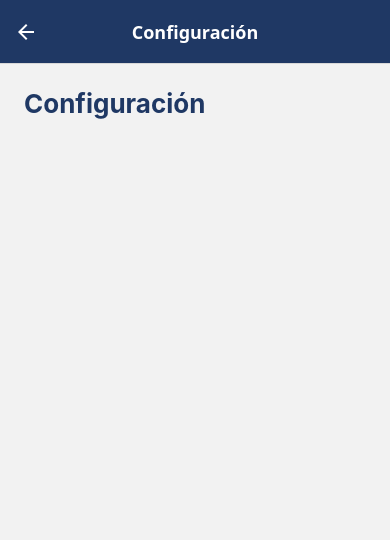
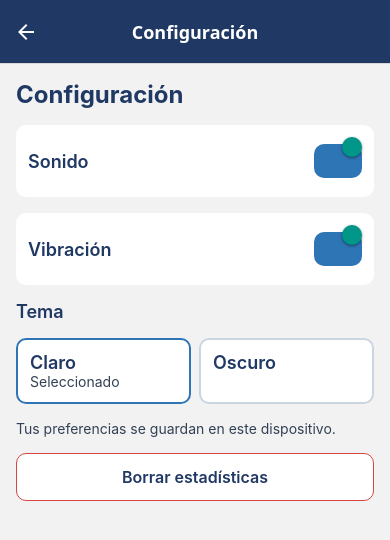
Before and after one commit to jorgetamayo8279-maker/Ahorcado, a React Native app: screen /Configuracion in a window 390 px wide. Shown: the top 540 px of the page. Built offline with nearby package versions, Linux system fonts and the light colour scheme.

Commit message:
Implementa pantalla de configuracion

```diff
--- a/src/screens/ConfiguracionScreen.js
+++ b/src/screens/ConfiguracionScreen.js
@@ -1,23 +1,192 @@
-import React from 'react';
-import { View, Text, StyleSheet } from 'react-native';
+import React, { useCallback, useRef, useState } from 'react';
+import { View, Text, Switch, Pressable, ScrollView, Alert, StyleSheet } from 'react-native';
+import { SafeAreaView } from 'react-native-safe-area-context';
+import { useFocusEffect } from '@react-navigation/native';
+import {
+  leerConfiguracion, guardarConfiguracion, borrarEstadisticas, CONFIGURACION_POR_DEFECTO,
+} from '../storage/almacenamiento';
+import colors from '../theme/colors';
 
 export default function ConfiguracionScreen() {
+  const [configuracion, setConfiguracion] = useState({ ...CONFIGURACION_POR_DEFECTO });
+  const [cargando, setCargando] = useState(true);
+  const [operacion, setOperacion] = useState('');
+  const [mensaje, setMensaje] = useState('');
+  const actual = useRef(configuracion);
+  const sesionActual = useRef(null);
+  const ocupado = useRef(false);
+  const confirmacion = useRef(null);
+  const pendiente = useRef(Promise.resolve());
+
+  useFocusEffect(useCallback(() => {
+    const sesion = {};
+    sesionActual.current = sesion;
+    setCargando(true);
+    setMensaje('');
+    setOperacion('');
+    async function cargar() {
+      let datos;
+      try {
+        await pendiente.current;
+        if (sesionActual.current !== sesion) return;
+        datos = await leerConfiguracion();
+      } catch {
+        datos = { ...CONFIGURACION_POR_DEFECTO };
+      }
+      if (sesionActual.current !== sesion) return;
+      actual.current = datos;
+      setConfiguracion(datos);
+      setCargando(false);
+    }
+    cargar();
+    return () => {
+      if (sesionActual.current === sesion) sesionActual.current = null;
+      if (confirmacion.current === sesion) confirmacion.current = null;
+    };
+  }, []));
+
+  const bloqueado = cargando || operacion !== '';
+
+  function cambiar(campo, valor) {
+    const sesion = sesionActual.current;
+    if (!sesion || cargando || ocupado.current || confirmacion.current) return;
+    const anterior = actual.current;
+    if (anterior[campo] === valor) return;
+    const siguiente = { ...anterior, [campo]: valor };
+    ocupado.current = true;
+    actual.current = siguiente;
+    setConfiguracion(siguiente);
+    setOperacion('guardando');
+    setMensaje('');
+    pendiente.current = (async () => {
+      let guardado = false;
+      try {
+        guardado = await guardarConfiguracion(siguiente);
+      } catch {
+        guardado = false;
+      }
+      ocupado.current = false;
+      if (sesionActual.current !== sesion) return;
+      if (!guardado) {
+        actual.current = anterior;
+        setConfiguracion(anterior);
+      }
+      setMensaje(guardado ? 'Configuración guardada.' : 'No se pudo guardar. Inténtalo de nuevo.');
+      setOperacion('');
+    })();
+  }
+
+  function solicitarBorrado() {
+    const sesion = sesionActual.current;
+    if (!sesion || cargando || ocupado.current || confirmacion.current) return;
+    confirmacion.current = sesion;
+    Alert.alert('Borrar estadísticas', 'Se eliminarán las estadísticas y el ranking. Esta acción no se puede deshacer.', [
+      {
+        text: 'Cancelar',
+        style: 'cancel',
+        onPress: () => { if (confirmacion.current === sesion) confirmacion.current = null; },
+      },
+      {
+        text: 'Borrar',
+        style: 'destructive',
+        onPress: () => {
+          if (sesionActual.current !== sesion || confirmacion.current !== sesion || ocupado.current) return;
+          confirmacion.current = null;
+          ocupado.current = true;
+          setOperacion('borrando');
+          setMensaje('');
+          pendiente.current = (async () => {
+            let borrado = false;
+            try {
+              borrado = await borrarEstadisticas();
+            } catch {
+              borrado = false;
+            }
+            ocupado.current = false;
+            if (sesionActual.current !== sesion) return;
+            setMensaje(borrado ? 'Estadísticas y ranking eliminados.' : 'No se pudo borrar. Inténtalo de nuevo.');
+            setOperacion('');
+          })();
+        },
+      },
+    ], { cancelable: false });
+  }
+
   return (
-    <View style={styles.container}>
-      <Text style={styles.titulo}>Configuración</Text>
-    </View>
+    <SafeAreaView style={styles.container} edges={['left', 'right', 'bottom']}>
+      <ScrollView contentContainerStyle={styles.contenido}>
+        <Text style={styles.titulo} accessibilityRole="header">Configuración</Text>
+        {cargando && <Text style={styles.texto} accessibilityLiveRegion="polite">Cargando configuración…</Text>}
+        {[
+          { campo: 'sonido', titulo: 'Sonido', estado: configuracion.sonido ? 'activado' : 'desactivado' },
+          { campo: 'vibracion', titulo: 'Vibración', estado: configuracion.vibracion ? 'activada' : 'desactivada' },
+        ].map(({ campo, titulo, estado }) => (
+          <View key={campo} style={styles.fila}>
+            <Text style={styles.nombre}>{titulo}</Text>
+            <Switch
+              style={styles.switch}
+              value={configuracion[campo]}
+              onValueChange={(valor) => cambiar(campo, valor)}
+              disabled={bloqueado}
+              accessibilityRole="switch"
+              accessibilityLabel={`${titulo} ${estado}`}
+              accessibilityState={{ checked: configuracion[campo], disabled: bloqueado }}
+              trackColor={{ false: colors.gray500, true: colors.secondary }}
+              thumbColor={colors.white}
+            />
+          </View>
+        ))}
+        <Text style={styles.nombre} accessibilityRole="header">Tema</Text>
+        <View style={styles.temas}>
+          {['claro', 'oscuro'].map((tema) => {
+            const seleccionado = configuracion.tema === tema;
+            return (
+              <Pressable
+                key={tema}
+                onPress={() => cambiar('tema', tema)}
+                disabled={bloqueado}
+                accessibilityRole="radio"
+                accessibilityLabel={`Tema ${tema}${seleccionado ? ' seleccionado' : ''}`}
+                accessibilityState={{ checked: seleccionado, disabled: bloqueado }}
+                style={[styles.tema, seleccionado && styles.seleccionado, bloqueado && styles.atenuado]}
+              >
+                <Text style={styles.nombre}>{tema === 'claro' ? 'Claro' : 'Oscuro'}</Text>
+                {seleccionado && <Text style={styles.texto}>Seleccionado</Text>}
+              </Pressable>
+            );
+          })}
+        </View>
+        <Text style={styles.texto}>Tus preferencias se guardan en este dispositivo.</Text>
+        <Pressable
+          onPress={solicitarBorrado}
+          disabled={bloqueado}
+          accessibilityRole="button"
+          accessibilityLabel="Borrar estadísticas"
+          accessibilityState={{ disabled: bloqueado }}
+          style={[styles.botonBorrar, bloqueado && styles.atenuado]}
+        >
+          <Text style={styles.textoBorrar}>Borrar estadísticas</Text>
+        </Pressable>
+        <Text style={styles.texto} accessibilityLiveRegion="polite">
+          {operacion === 'guardando' ? 'Guardando…' : operacion === 'borrando' ? 'Borrando…' : mensaje}
+        </Text>
+      </ScrollView>
+    </SafeAreaView>
   );
 }
 
 const styles = StyleSheet.create({
-  container: {
-    flex: 1,
-    padding: 24,
-    backgroundColor: '#F2F2F2',
-  },
-  titulo: {
-    fontSize: 26,
-    fontWeight: 'bold',
-    color: '#1F3864',
-  },
+  container: { flex: 1, backgroundColor: colors.gray50 },
+  contenido: { padding: 16, paddingBottom: 24, gap: 16 },
+  titulo: { fontSize: 24, fontWeight: '700', color: colors.primary },
+  nombre: { fontSize: 18, fontWeight: '600', color: colors.primary, flexShrink: 1 },
+  texto: { fontSize: 14, color: colors.gray700 },
+  fila: { flexDirection: 'row', alignItems: 'center', justifyContent: 'space-between', gap: 12, padding: 12, backgroundColor: colors.white, borderRadius: 10 },
+  switch: { minWidth: 48, minHeight: 48 },
+  temas: { flexDirection: 'row', flexWrap: 'wrap', gap: 8 },
+  tema: { flexGrow: 1, flexBasis: 120, minHeight: 48, minWidth: 48, padding: 12, borderWidth: 2, borderColor: colors.gray300, borderRadius: 10, backgroundColor: colors.white },
+  seleccionado: { borderColor: colors.secondary },
+  atenuado: { opacity: 0.6 },
+  botonBorrar: { minHeight: 48, minWidth: 48, padding: 12, borderWidth: 1, borderColor: colors.danger, borderRadius: 10, alignItems: 'center', justifyContent: 'center', backgroundColor: colors.white },
+  textoBorrar: { fontSize: 16, fontWeight: '600', color: colors.primary, textAlign: 'center' },
 });
```
